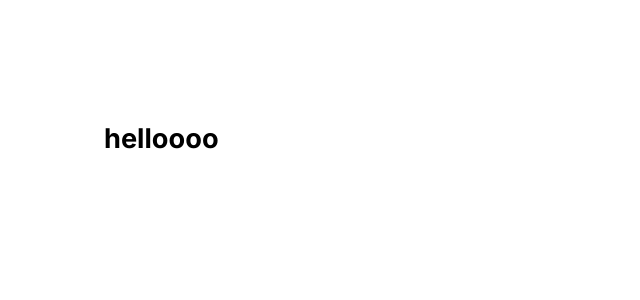
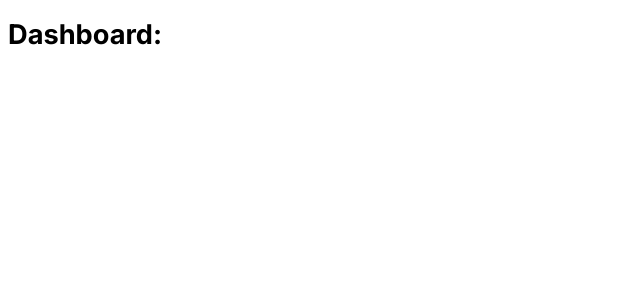
Before and after one commit to annamarcomini/react19, a Next.js app in the folder next-auth/: page /dashboard in a window 1280 px wide. Shown: the top 300 px of the page, without its empty margins (0-640 px from the left). Built offline with nearby package versions, Linux system fonts and the light colour scheme.

Commit message:
utilizando o contexto para exibir o email do user

```diff
--- a/next-auth/app/dashboard/page.tsx
+++ b/next-auth/app/dashboard/page.tsx
@@ -1,11 +1,16 @@
+"use client"
+import { useContext } from "react"
+import { AuthContext } from "@/contexts/AuthContext"
 import styles from "./page.module.css"
 
-export default function Home() {
+export default function Dashboard() {
+  // Verifica se o código está sendo executado do lado do cliente antes de usar o contexto
+
+  const {user} = useContext(AuthContext)
+
   return (
-    <main className={styles.main}>
-      <div className={styles.description}>
-        <h1> helloooo</h1>
-      </div>
-    </main>
+    <div className={styles.description}>
+      <h1>Dashboard: {user?.email}</h1>
+    </div>
   )
 }
```
